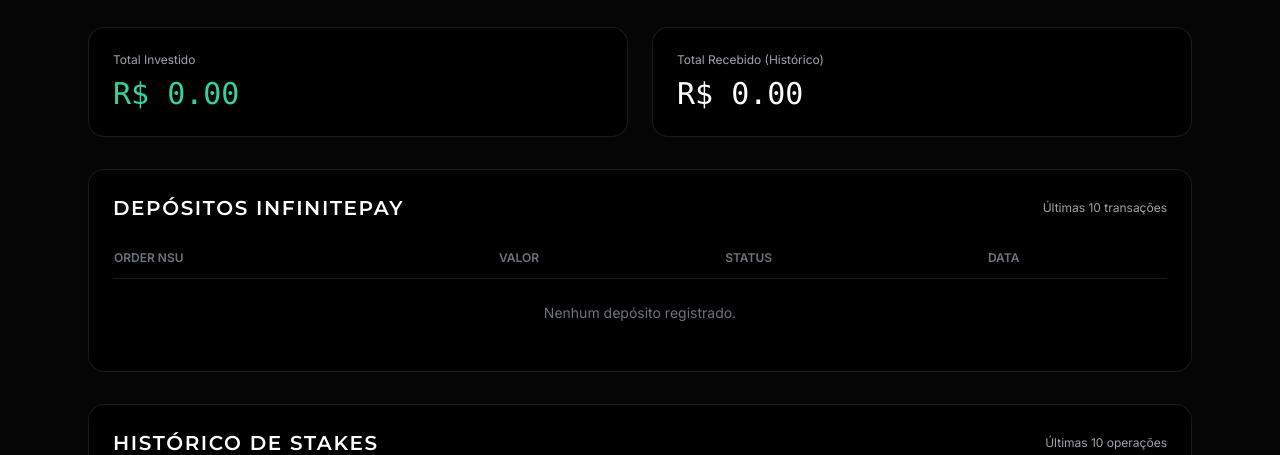
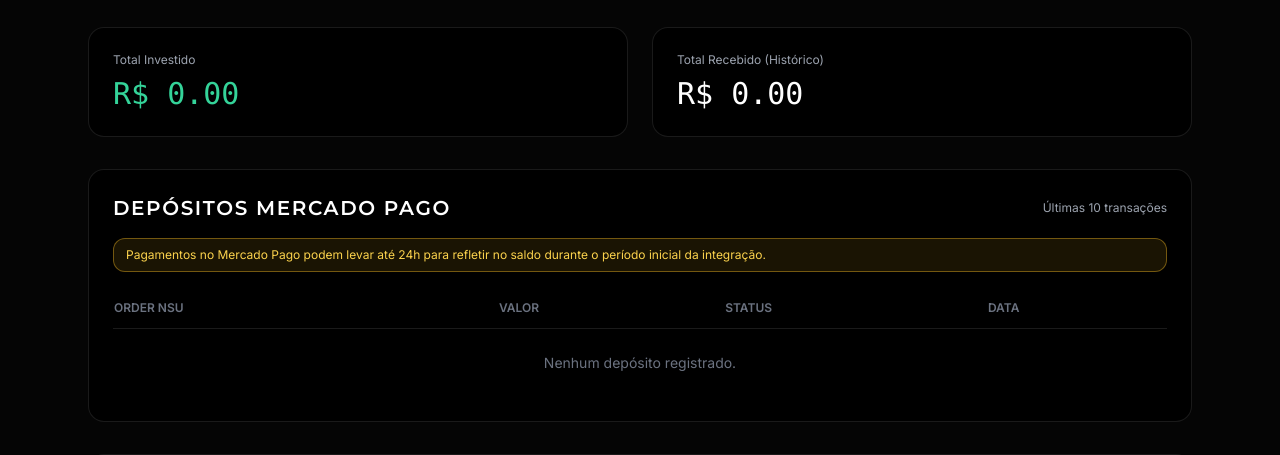
Before and after one commit to suporte696/safestake, a FastAPI app: template templates/dashboard.html in a window 1280 px wide. Shown: the part 228-683 px from the top of the page. Run offline with FastAPI, Linux system fonts and the light colour scheme; the template is opened without the code that fills it, so the values that code supplies are empty; some libraries are stand-ins or nearby versions.

Commit message:
Update dashboard template to reflect Mercado Pago integration
- Changed references from InfinitePay to Mercado Pago in the dashboard template, including headings and user instructions.
- Updated API endpoint for deposit transactions to align with the Mercado Pago service.
- Added user guidance regarding potential delays in payment reflection during the initial integration phase.

```diff
--- a/templates/dashboard.html
+++ b/templates/dashboard.html
@@ -44,8 +44,11 @@
 
   <div class="bg-black border border-white/10 rounded-2xl p-6">
     <div class="flex items-center justify-between mb-4">
-      <h2 class="font-title text-xl uppercase">Depósitos InfinitePay</h2>
+      <h2 class="font-title text-xl uppercase">Depósitos Mercado Pago</h2>
       <span class="text-xs text-gray-400">Últimas 10 transações</span>
+    </div>
+    <div class="mb-4 border border-amber-400/40 bg-amber-400/10 text-amber-300 rounded-xl px-3 py-2 text-xs">
+      Pagamentos no Mercado Pago podem levar até 24h para refletir no saldo durante o período inicial da integração.
     </div>
     <div class="overflow-x-auto">
       <table class="w-full text-sm text-left text-gray-300">
@@ -229,7 +232,7 @@
       <h3 class="font-title text-lg uppercase text-emerald-400">Adicionar saldo</h3>
       <button id="closeDepositModal" type="button" class="text-gray-400 hover:text-white">✕</button>
     </div>
-    <p class="text-sm text-gray-400">Digite o valor em BRL para abrir o checkout da InfinitePay.</p>
+    <p class="text-sm text-gray-400">Digite o valor em BRL para abrir o checkout do Mercado Pago.</p>
     <div class="space-y-2">
       <label class="text-xs text-gray-400">Valor (mínimo R$ 5,00)</label>
       <input
@@ -284,7 +287,7 @@
     }
     submitDepositBtn.disabled = true;
     try {
-      const response = await fetch("/api/deposit/infinitepay", {
+      const response = await fetch("/api/deposit/mercadopago", {
         method: "POST",
         headers: { "Content-Type": "application/json" },
         body: JSON.stringify({ amount }),
```
